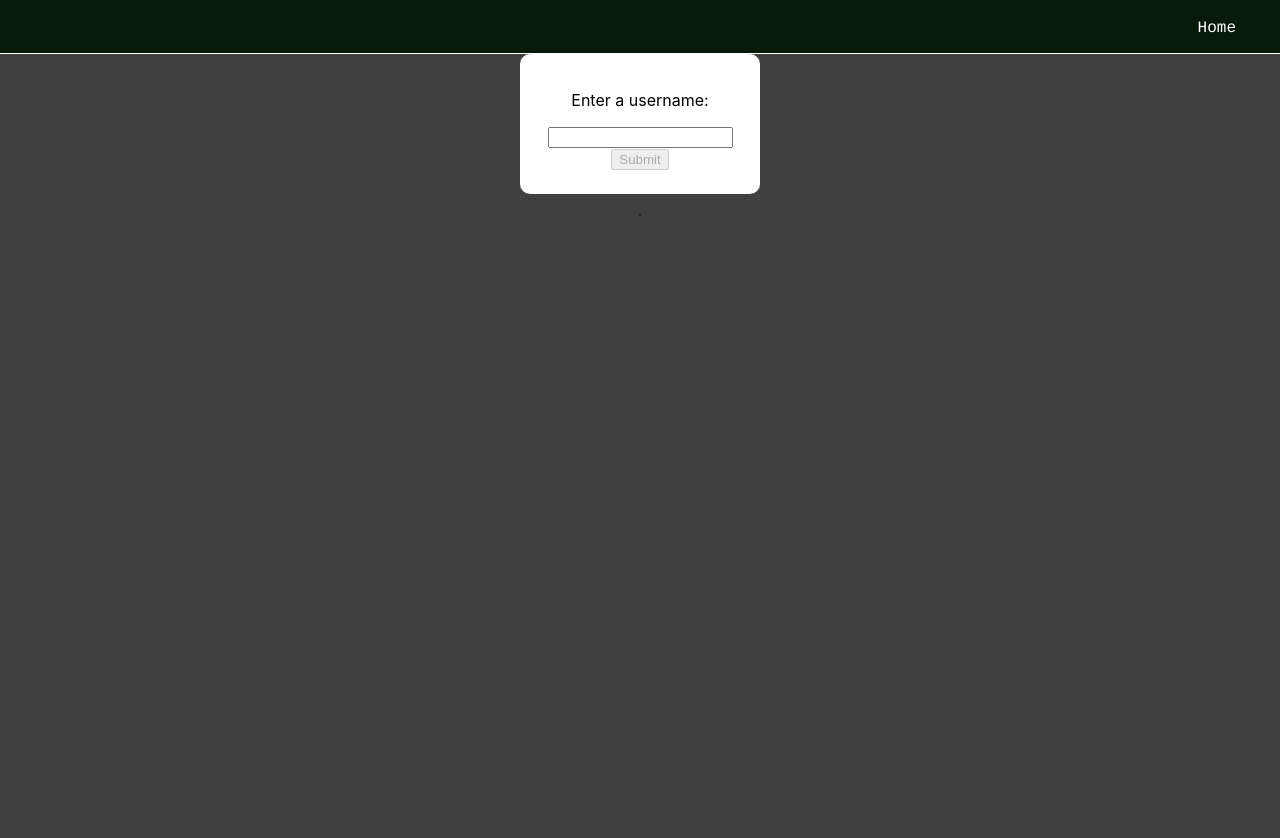
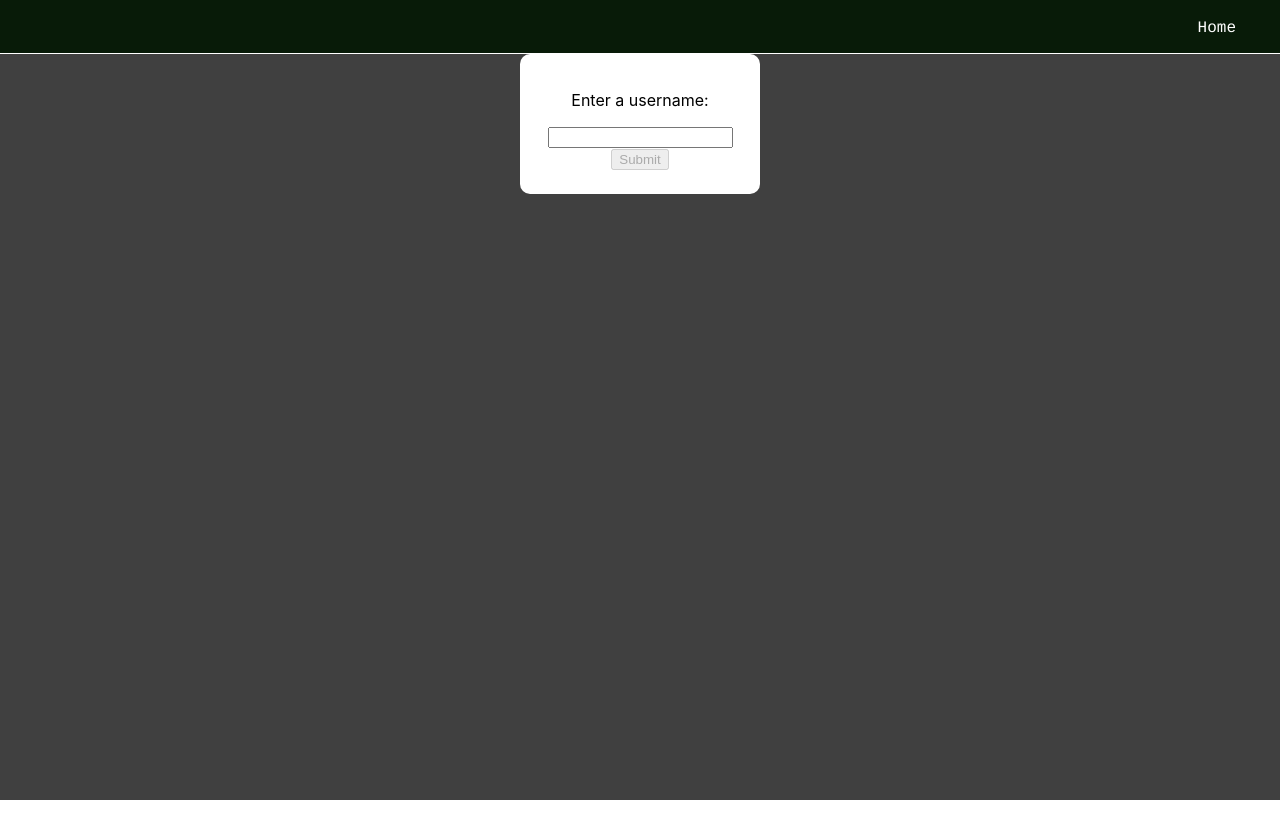
Before and after one commit to dstollbyu/web-stuff, a React (Create React App) app: page /TwitchClipper in a window 1280 px wide. Shown: the top 838 px of the page. After the commit the page ends 800 px from the top, so only its background shows below. Built offline with nearby package versions, Linux system fonts and the light colour scheme.

Commit message:
Cleaned up styling, added loop to retrieval

```diff
--- a/src/components/TwitchClipper.css
+++ b/src/components/TwitchClipper.css
@@ -1,13 +1,15 @@
 .clipBody {
-  background-color: #404040;
+
 }
 
 .clipContainer {
-  height: 100vh;
+  height: calc(100vh - 54px);
+  background-color: #404040;
   margin-top: 54px;
   display: flex;
   flex-direction: column;
   align-items: center;
+  overflow-y: scroll;
 }
 
 .search {
@@ -21,9 +23,8 @@
 
 .clipListContainer {
   background-color: white;
-  border: 1px solid black;
-  border-radius: 5px;
   margin-top: 20px;
+  max-width: 800px;
 }
 
 .clipListContainer a {
@@ -32,7 +33,7 @@
 }
 
 .twitchThumbnail {
-  width: 80%;
+  width: 90%;
   vertical-align: middle;
 }
 
@@ -53,5 +54,5 @@
 }
 
 .twitchClipItem:hover {
-  background-color: #333333;
+  background-color: #909090;
 }
--- a/src/components/TwitchClipper.js
+++ b/src/components/TwitchClipper.js
@@ -11,6 +11,9 @@ const TwitchClipper = () => {
   const [clips, setClips] = React.useState([]);
   // State hook to handle the url of the API to grab the userId
   const [url, setUrl] = React.useState('https://api.twitch.tv/helix/users?login=')
+  // State hook to handle loading screen and initial screen (appears blank if hasn't been initialized)
+  const [isLoading, setIsLoading] = React.useState(false);
+  const [isInit, setIsInit] = React.useState(false);
 
   // useEffect hook that does the work when "Submit" is clicked and the url changes
   React.useEffect(() => {
@@ -27,11 +30,17 @@ const TwitchClipper = () => {
 
       // Asynchronous function to handle the axios calls
       const fetchData = async () => {
+        setIsInit(true);
+        setIsLoading(true);
         setClips([]);
         let userId;
         // Use axios to return a JSON response with the user id based on the username entered
         const responseUserId = await axios(configUserId);
         if (responseUserId.data.data.length !== 0) userId = responseUserId.data.data[0].id;
+
+        // Full list of clips array
+        let fullList = [];
+
         // If userId is defined, then pull the list of clips
         if (userId !== undefined) {
           // Defines config variable to be used for retrieving clip info from user id
@@ -45,8 +54,33 @@ const TwitchClipper = () => {
           }
           // Use axios to return a JSON response with clip information based on the user id
           const responseList = await axios(configClipInfo);
+          // Append the responseList to the fullList
+          fullList = [...fullList, ...responseList.data.data];
+          let pagination = responseList.data.pagination.cursor;
+          // Define variables to be used outside of loop
+          let configClipInfoAdded, responseListAdded;
+          // Loop to get another 5 sets
+          for (let i = 0; i < 5; i++) {
+            // If there are no more pages, break the loop
+            if (pagination === undefined) break;
+            // Defines the next config variable to be used for retrieving clip info from user id
+            configClipInfoAdded = {
+              method: 'get',
+              url: `https://api.twitch.tv/helix/clips?broadcaster_id=${userId}&first=100&after=${pagination}`,
+              headers: {
+                'client-id': '2zrys8su2u1tm0yip0adcvx2s7czr2',
+                'Authorization': process.env.REACT_APP_TWITCH_AUTH
+              }
+            }
+            responseListAdded = await axios(configClipInfoAdded);
+            fullList = [...fullList, ...responseListAdded.data.data];
+            pagination = responseListAdded.data.pagination.cursor;
+          }
+          // CHECKPOINT - work on retrieving game title to put alongside clip tomorrow
+
           // setClips to that information
-          setClips(responseList.data.data);
+          setClips(fullList);
+          setIsLoading(false);
         }
       }
       fetchData();
@@ -58,7 +92,12 @@ const TwitchClipper = () => {
       <NavbarProj />
       <div className="clipContainer">
         <SearchForm searchTerm={searchTerm} setSearchTerm={setSearchTerm} setUrl={setUrl} />
-        <List clipsList={clips} />
+        {isLoading ? (
+          <div style={{color:'white'}}>Loading ...</div>
+        ) : isInit ? (
+          <List clipsList={clips} />
+        ) : <div>&nbsp;</div>
+        }
       </div>
     </div>
   )
@@ -76,9 +115,17 @@ const SearchForm = ({ searchTerm, setSearchTerm, setUrl }) => {
 
 // List component that holds the Twitch clips list
 const List = ({ clipsList }) => {
-  // console.log(clipsList);
   return (
     <div className="clipListContainer">
+      {/* Table header */}
+      <div style={{display: 'flex', fontWeight:'bold'}}>
+        <span style={{width: '10%'}}>&nbsp;</span>
+        <span style={{width: '40%', textAlign: 'center'}}>Clip Title</span>
+        <span style={{width: '20%', textAlign: 'right'}}>Streamer</span>
+        <span style={{width: '20%', textAlign: 'right'}}>Clipper</span>
+        <span style={{width: '20%', textAlign: 'right'}}>View Count</span>
+      </div>
+      {/* Table items */}
       {clipsList.map((item) => (<Item key={item.id} item={item} />))}
     </div>
   )
```
